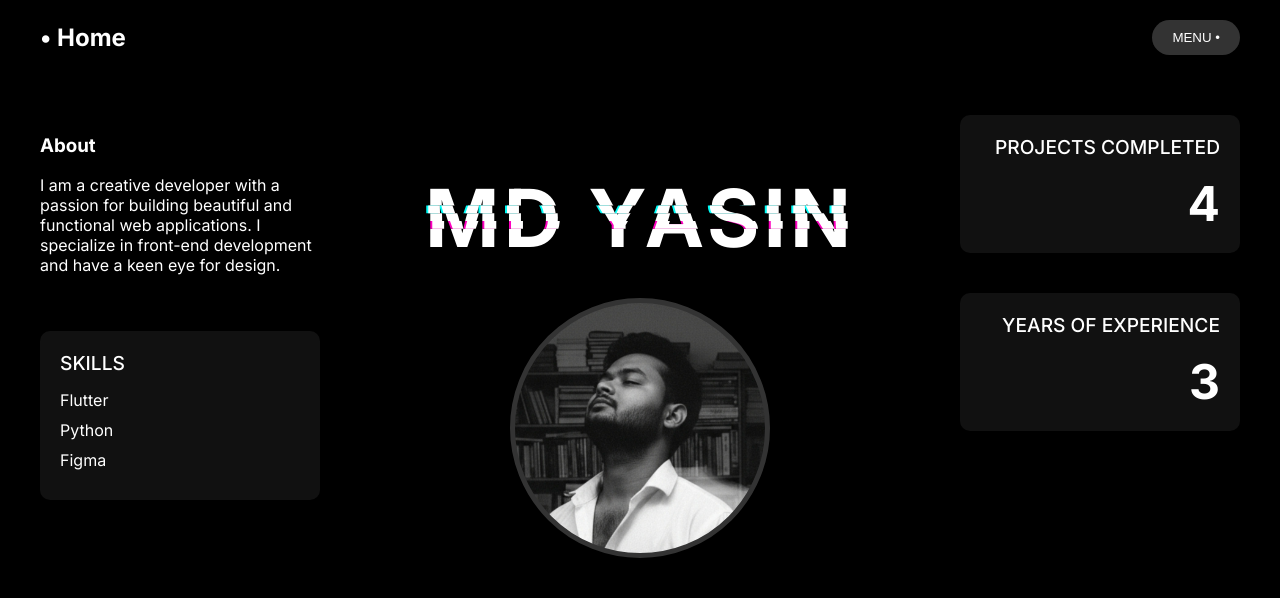
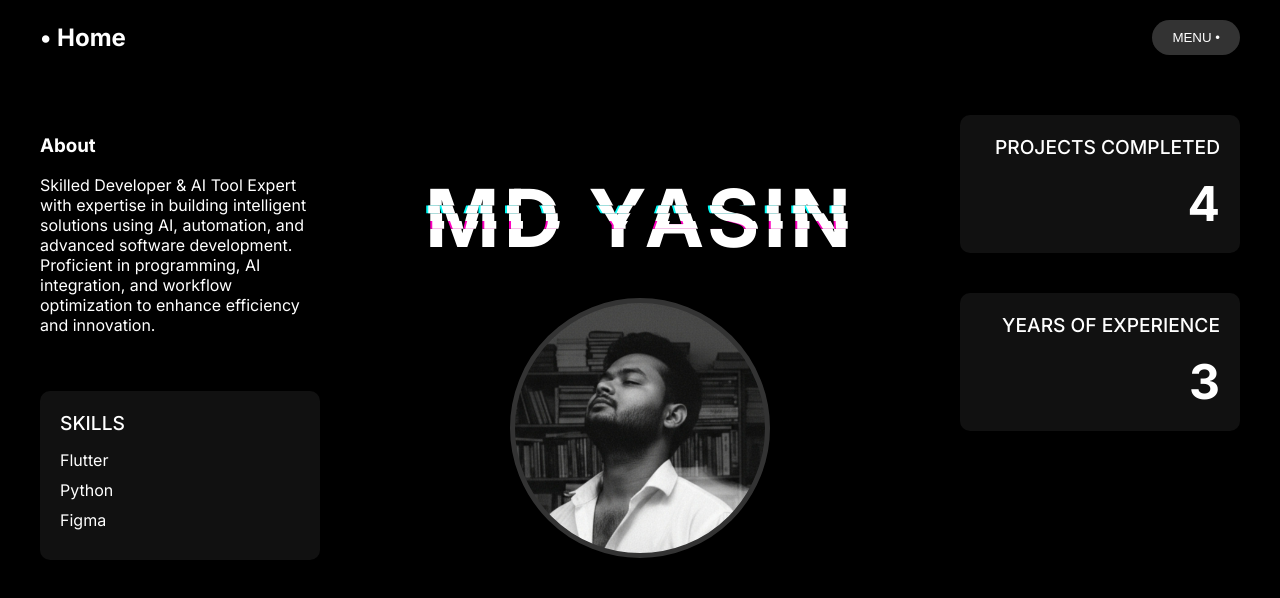
Before and after one commit to yasin9064/yasin-portfolio, a Next.js app: page / in a window 1280 px wide. Shown: the top 598 px of the page. Built offline with nearby package versions, Linux system fonts and the light colour scheme.

Commit message:
Another commit

```diff
--- a/src/app/page.tsx
+++ b/src/app/page.tsx
@@ -4,7 +4,7 @@ const HomePage = () => {
       <div className="left-column">
         <div className="about">
           <h3>About</h3>
-          <p>I am a creative developer with a passion for building beautiful and functional web applications. I specialize in front-end development and have a keen eye for design.</p>
+          <p>Skilled Developer & AI Tool Expert with expertise in building intelligent solutions using AI, automation, and advanced software development. Proficient in programming, AI integration, and workflow optimization to enhance efficiency and innovation.</p>
         </div>
         <div className="skills">
           <h3>Skills</h3>
```
